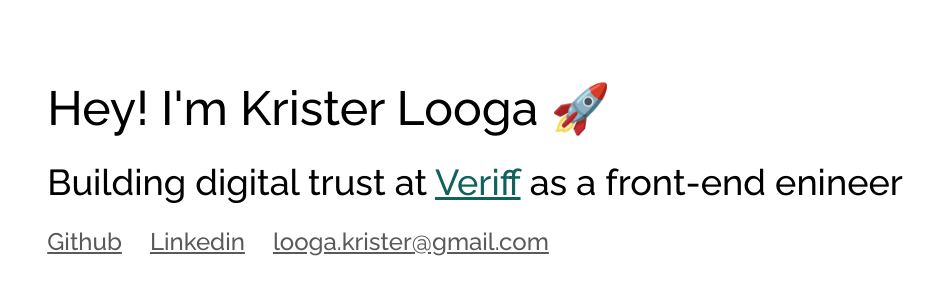
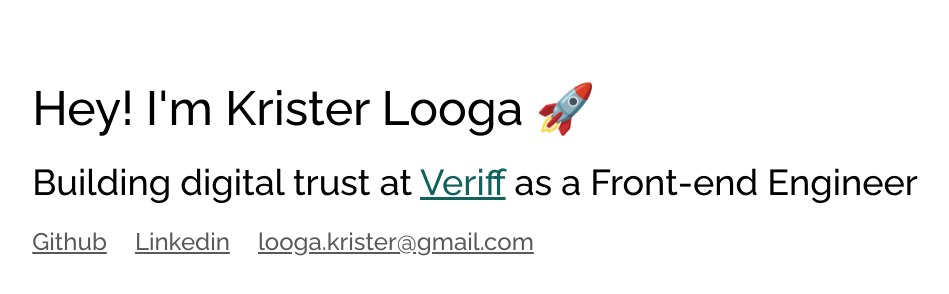
Before and after one commit to KristerL/KristerL.github.io, a plain HTML site: page index.html in a window 1280 px wide. Shown: the whole page, without its empty margins (165-1114 px from the left). Drawn offline with Linux system fonts and the light colour scheme.

Commit message:
fix typo

```diff
--- a/index.html
+++ b/index.html
@@ -23,7 +23,7 @@
 	<body>
         <div>
             <div class="title">Hey! I'm Krister Looga 🚀</div>
-            <div class="text">Building digital trust at <a href="https://www.veriff.com/" class="workLink" target="_blank" rel="noopener noreferrer">Veriff</a> as a front-end enineer</div>
+            <div class="text">Building digital trust at <a href="https://www.veriff.com/" class="workLink" target="_blank" rel="noopener noreferrer">Veriff</a> as a Front-end Engineer</div>
             <div class="linkContainer">
                <a href="https://github.com/KristerL" target="_blank" rel="noopener noreferrer">Github</a>
                <a href="https://ee.linkedin.com/in/kristerlooga" target="_blank" rel="noopener noreferrer">Linkedin</a>
```
